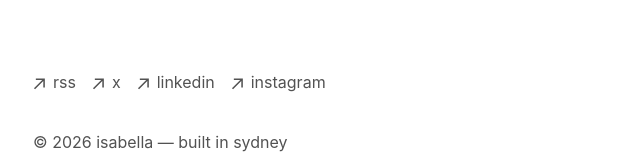
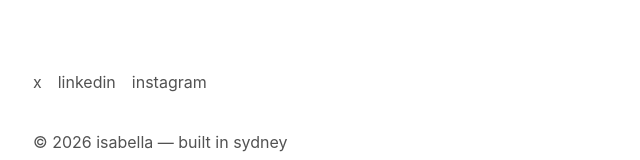
Before and after one commit to belatedingle/imisabella, a Next.js app: page / in a window 1280 px wide. Shown: the part 1580-1740 px from the top of the page, without its empty margins (319-959 px from the left). Built offline with nearby package versions, Linux system fonts and the light colour scheme.

Commit message:
feat: remove ArrowIcon from social links in footer
Co-authored-by: bella <211946071+belatedingle@users.noreply.github.com>

```diff
--- a/app/components/footer.tsx
+++ b/app/components/footer.tsx
@@ -1,20 +1,3 @@
-function ArrowIcon() {
-  return (
-    <svg
-      width="12"
-      height="12"
-      viewBox="0 0 12 12"
-      fill="none"
-      xmlns="http://www.w3.org/2000/svg"
-    >
-      <path
-        d="M2.07102 11.3494L0.963068 10.2415L9.2017 1.98864H2.83807L2.85227 0.454545H11.8438V9.46023H10.2955L10.3097 3.09659L2.07102 11.3494Z"
-        fill="currentColor"
-      />
-    </svg>
-  )
-}
-
 export default function Footer() {
   return (
     <footer className="mb-16">
@@ -24,21 +7,9 @@ export default function Footer() {
             className="flex items-center transition-all hover:text-neutral-800 dark:hover:text-neutral-100"
             rel="noopener noreferrer"
             target="_blank"
-            href="/rss"
-          >
-            <ArrowIcon />
-            <p className="ml-2 h-7">rss</p>
-          </a>
-        </li>
-        <li>
-          <a
-            className="flex items-center transition-all hover:text-neutral-800 dark:hover:text-neutral-100"
-            rel="noopener noreferrer"
-            target="_blank"
             href="https://x.com/coolstuffwbella"
           >
-            <ArrowIcon />
-            <p className="ml-2 h-7">x</p>
+            <p className="h-7">x</p>
           </a>
         </li>
         <li>
@@ -48,8 +19,7 @@ export default function Footer() {
             target="_blank"
             href="https://www.linkedin.com/in/imisabella/"
           >
-            <ArrowIcon />
-            <p className="ml-2 h-7">linkedin</p>
+            <p className="h-7">linkedin</p>
           </a>
         </li>
         <li>
@@ -59,8 +29,7 @@ export default function Footer() {
             target="_blank"
             href="https://instagram.com/coolstuffbybella"
           >
-            <ArrowIcon />
-            <p className="ml-2 h-7">instagram</p>
+            <p className="h-7">instagram</p>
           </a>
         </li>
       </ul>
```
